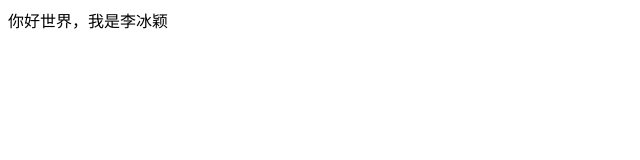
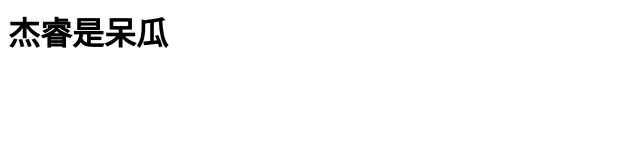
Before and after one commit to lililuobo/re01-one, a plain HTML site: page index.html in a window 1280 px wide. Shown: the whole page, without its empty margins (0-640 px from the left). Drawn offline with Linux system fonts and the light colour scheme.

Commit message:
Update index.html

```diff
--- a/index.html
+++ b/index.html
@@ -1 +1 @@
-<p>你好世界，我是李冰颖</p>
+<h1>杰睿是呆瓜</h1>
```
